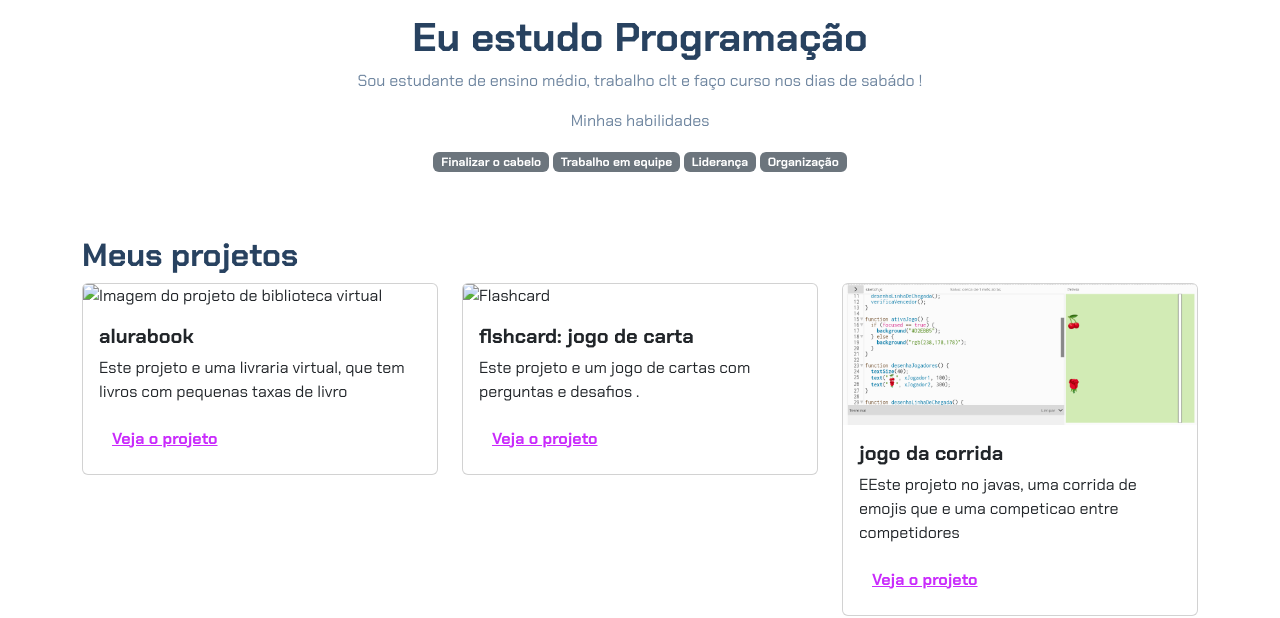
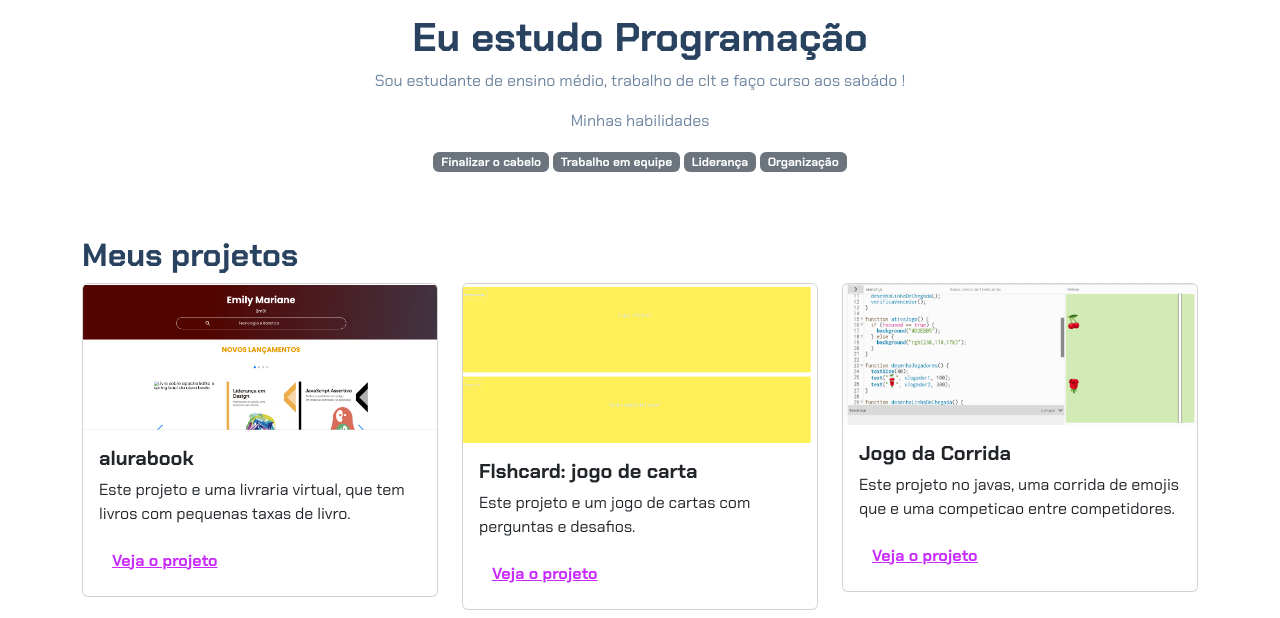
Before and after one commit to Emilymariane/portfolio-de-projetos, a plain HTML site: page index.html in a window 1280 px wide. Shown: the part 183-801 px from the top of the page. Drawn offline with nearby package versions, Linux system fonts and the light colour scheme.

Commit message:
Update index.html

```diff
--- a/index.html
+++ b/index.html
@@ -17,7 +17,7 @@
             srcset="">
         <p class="lead">Eu sou Emily Mariane</p>
         <h1>Eu estudo Programação</h1>
-        <p>Sou estudante de ensino médio, trabalho clt e faço curso nos dias de sabádo
+        <p>Sou estudante de ensino médio, trabalho de clt e faço curso aos sabádo
         !</p>
         <p>Minhas habilidades</p>
         <div>
@@ -33,10 +33,10 @@
             <!-- Projeto 1 -->
             <div class="col-md-4">
                 <div class="card">
-                    <img src="img/emily.png 1" class="card-img-top" alt="Imagem do projeto de biblioteca virtual">
+                    <img src="img/emily1.png" class="card-img-top" alt="Imagem do projeto de biblioteca virtual">
                     <div class="card-body">
                         <h5 class="card-title">alurabook</h5>
-                        <p class="card-text">Este projeto e uma livraria virtual, que tem livros com pequenas taxas de livro
+                        <p class="card-text">Este projeto e uma livraria virtual, que tem livros com pequenas taxas de livro.
                         </p>
                         <button type="button" class="btn btn-link" data-bs-toggle="modal" data-bs-target="#modal1">Veja
                             o projeto</button>
@@ -46,10 +46,11 @@
             <!-- Projeto 2 -->
             <div class="col-md-4">
                 <div class="card">
-                    <img src="img/emily.png 2" class="card-img-top" alt="Flashcard">
+                    <img src="img/emily2.png" class="card-img-top" alt="Flashcard">
                     <div class="card-body">
-                        <h5 class="card-title">flshcard: jogo de carta</h5>
-                        <p class="card-text">Este projeto e um jogo de cartas com perguntas e desafios .</p>
+                        <h5 class="card-title">Flshcard: jogo de carta</h5>
+                        <p class="card-text">Este projeto e um jogo de cartas com perguntas e desafios.
+                        </p>
                         <button type="button" class="btn btn-link" data-bs-toggle="modal" data-bs-target="#modal2">Veja
                             o projeto</button>
                     </div>
@@ -61,9 +62,9 @@
                 <div class="card">
                     <img src="img/emily3.png" class="card-img-top" alt="Imagem do projeto de biblioteca virtual">
                     <div class="card-body">
-                        <h5 class="card-title">jogo da corrida
+                        <h5 class="card-title">Jogo da Corrida
                         </h5>
-                        <p class="card-text">EEste projeto no javas, uma corrida de emojis que e uma competicao entre competidores
+                        <p class="card-text">Este projeto no javas, uma corrida de emojis que e uma competicao entre competidores.
                         </p>
                         <button type="button" class="btn btn-link" data-bs-toggle="modal" data-bs-target="#modal3">Veja
                             o projeto</button>
```
